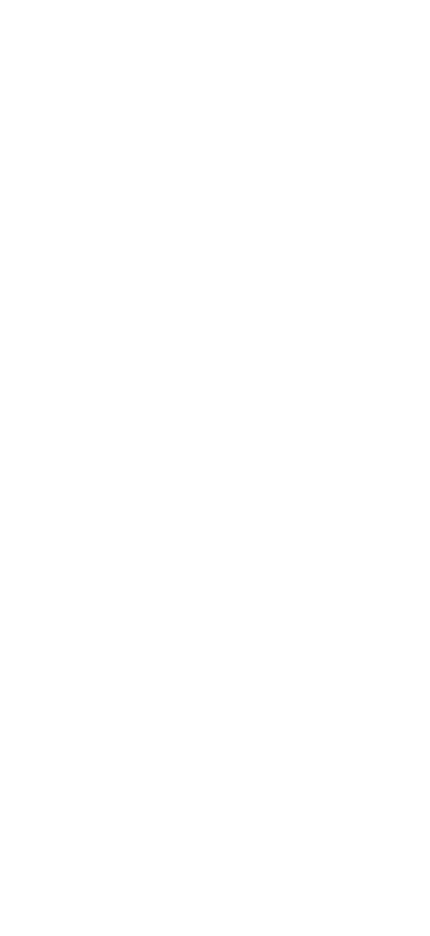
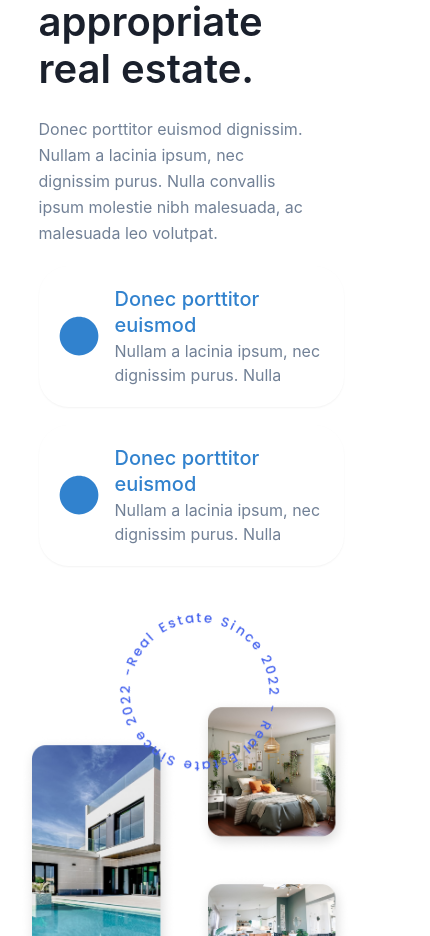
Before and after one commit to abubakrsaddique/React-App-Using-Chakra-UI, a React (Vite) app: page / in a window 390 px wide. Shown: the part 1988-2924 px from the top of the page, 430 px wide, since content can reach past the window. Before the commit the page ends 1679 px from the top, so only its background shows below. Built offline with nearby package versions, Linux system fonts and the light colour scheme.

Commit message:
Responsive 7th commit

```diff
--- a/src/App.jsx
+++ b/src/App.jsx
@@ -14,7 +14,7 @@
       <RealEstateSection />
       <CardComponent />
       <MarqueeComponent />
-      {/* <About/> */}
+      <About/>
     </div>
   );
 };
--- a/src/components/About/About.jsx
+++ b/src/components/About/About.jsx
@@ -1,4 +1,3 @@
-// About.jsx
 import React, { useEffect } from "react";
 import { Box, Heading, Text, Flex, Image, Icon, keyframes } from "@chakra-ui/react";
 import AOS from "aos";
@@ -25,25 +24,26 @@
 
   return (
     <Box maxW="852px" mx="auto">
-      <Flex direction={{ base: "column", lg: "row" }} mt="-495px" align="center" justify="center" gap="16px">
+      <Flex  mt={{ base: "135px", lg: "-495px" }} direction={{ base: "column", lg: "row" }} align="center" justify="center" gap="16px">
         {/* Left Side */}
-        <Flex direction="column" align="center" flex="3" mt="63%">
-          <Box w="75%" mr="66px">
-            <Heading color="blue.500" fontSize="20px" fontWeight="500">WHO ARE WE</Heading>
-            <Heading color="gray.800" fontSize="40px" fontWeight="600" lineHeight="47px" my="24px">
+        <Flex direction="column" align={{ base: "center", lg: "flex-start" }} flex="3" mt={{ base: "0", lg: "63%" }} >
+          <Box w={{ base: "70%", lg: "75%" }} ml={{ lg: "38px" }} mr={{base :"40px"}}>
+            <Heading color="blue.500" fontSize="20px" fontWeight="500" >WHO ARE WE</Heading>
+            <Heading color="gray.800" fontSize={{ base: "40px", lg: "40px" }} fontWeight="600" lineHeight={{ base: "47px", lg: "47px" }} my="24px" >
               Assisting individuals in locating the appropriate real estate.
             </Heading>
-            <Text color="gray.500" fontSize="18px" lineHeight="26px">
+            <Text color="gray.500" fontSize="16px" fontWeight="400" lineHeight="26px" >
               Donec porttitor euismod dignissim. Nullam a lacinia ipsum, nec dignissim purus. Nulla convallis ipsum molestie nibh malesuada, ac malesuada leo volutpat.
             </Text>
 
             {/* First Card */}
             <Box
-              bg="white" borderRadius="30px" boxShadow="sm" mb="75px" maxW="400px"
+              bg="white" borderRadius="30px" boxShadow="sm" mb="75px" maxW="400px" w={{base:"112%"}}
               _hover={{ boxShadow: "lg", transition: "0.5s" }}
               data-aos="fade-right"
+              mx={{ base: "auto", lg: "0" }}
             >
-              <Flex align="center" p="24px" mt="24px">
+              <Flex align="center" pb={{base:"20px" , lg:"16px"}} pl={{base:"20px" , lg:"24px"}} pt={{base:"20px" ,lg:"16px"}} pr={{base:"20px" ,lg:"24px"}} mt={{base : "20px" , lg:"20px"}}>
                 <Icon as={FaCircle} boxSize="40px" color="blue.500" />
                 <Box ml="16px">
                   <Heading fontSize="20px" fontWeight="500" color="blue.500">Donec porttitor euismod</Heading>
@@ -54,11 +54,12 @@
 
             {/* Second Card */}
             <Box
-              bg="white" borderRadius="30px" boxShadow="sm" mt="-10%" maxW="400px"
+              bg="white" borderRadius="30px" boxShadow="sm" mt={{ base: "-21%", lg: "-10%" }} maxW="400px" w={{base:"112%"}}
               _hover={{ boxShadow: "lg", transition: "0.5s" }}
               data-aos="fade-right"
+              mx={{ base: "auto", lg: "0" }}
             >
-              <Flex align="center" p="24px">
+              <Flex align="center" pb={{base:"20px" ,lg:"16px"}} pl={{base:"20px" , lg:"24px"}} pt={{base:"20px" ,lg:"16px"}} pr={{base:"20px" , lg:"24px"}}>
                 <Icon as={FaCircle} boxSize="40px" color="blue.500" />
                 <Box ml="16px">
                   <Heading fontSize="20px" fontWeight="500" color="blue.500">Donec porttitor euismod</Heading>
@@ -70,35 +71,38 @@
         </Flex>
 
         {/* Right Side */}
-        <Flex direction="column" align="center" flex="1" pb="55px">
-          <Box position="relative" zIndex="1" mt="327%" >
+        <Flex direction="column" align="center" flex="1" pb="55px" mt={{ base: "5px", lg: "-43px" }}>
+          <Box position="relative" zIndex="1" mt={{ base: "20px", lg: "327%" }}>
             <Image
-              marginLeft="60%"
+             marginLeft={{base :"3%" , lg:"60%"}}
+             height={{base:"20vh" , lg:"auto"}}
               src={RoundImage}
               alt="Round"
               animation={`${spin} 20s linear infinite`}
               data-aos="fade-right"
               data-aos-duration="2000"
               data-aos-easing="ease-in-out"
+
             />
           </Box>
-          <Flex mt="-120px" ml="137%" width="285%">
-            <Box mr="-10px">
+          <Flex mt={{ base: "-40px", lg: "-120px" }} ml={{ base: "0", lg: "137%" }} width={{ base: "100%", lg: "285%" }} flexDirection={{ base: "row", lg: "row" }} align="center">
+            <Box mr={{ base: "0", lg: "-10px" }} mb={{ base: "20px", lg: "0" }}>
               <Image
                 src={Image1}
                 alt="About1"
-                width="317px"
+                width={{ base: "80%", lg: "317px" }}
                 data-aos="fade-right"
                 data-aos-duration="1000"
                 data-aos-easing="ease-in-out"
+                mx="auto"
               />
             </Box>
             <Box>
-              <Box marginTop="-37px" data-aos="fade-down" data-aos-duration="1000" data-aos-easing="ease-in-out">
-                <Image src={Image2} alt="About2" />
+              <Box  mt={{ base: "-65px",lg: "-68px" }} mb={{ base: "20px", lg: "0" }} data-aos="fade-down" data-aos-duration="1000" data-aos-easing="ease-in-out">
+                <Image src={Image2} alt="About2" width={{ base: "80%", lg: "auto" }} />
               </Box>
-              <Box marginTop="-14px" data-aos="fade-up" data-aos-duration="1000" data-aos-easing="ease-in-out">
-                <Image src={Image3} alt="About3" />
+              <Box mt={{ lg: "-18px" }} data-aos="fade-up" data-aos-duration="1000" data-aos-easing="ease-in-out">
+                <Image src={Image3} alt="About3" width={{ base: "80%", lg: "auto" }}  />
               </Box>
             </Box>
           </Flex>
--- a/src/components/cardcomponent/CardComponent.jsx
+++ b/src/components/cardcomponent/CardComponent.jsx
@@ -25,7 +25,7 @@
             </Heading>
           </Box>
         </Box>
-        <Box width={{ base: "100%", md: "auto" }} gridColumn={{ base: "span 4", md: "span 2" }} display="flex" justifyContent="center">
+        <Box mt={{base:"-20px" , md:"auto"}} width={{ base: "100%", md: "auto" }} gridColumn={{ base: "span 4", md: "span 2" }} display="flex" justifyContent="center">
           <Box
             background="white"
             borderRadius="50px"
```
